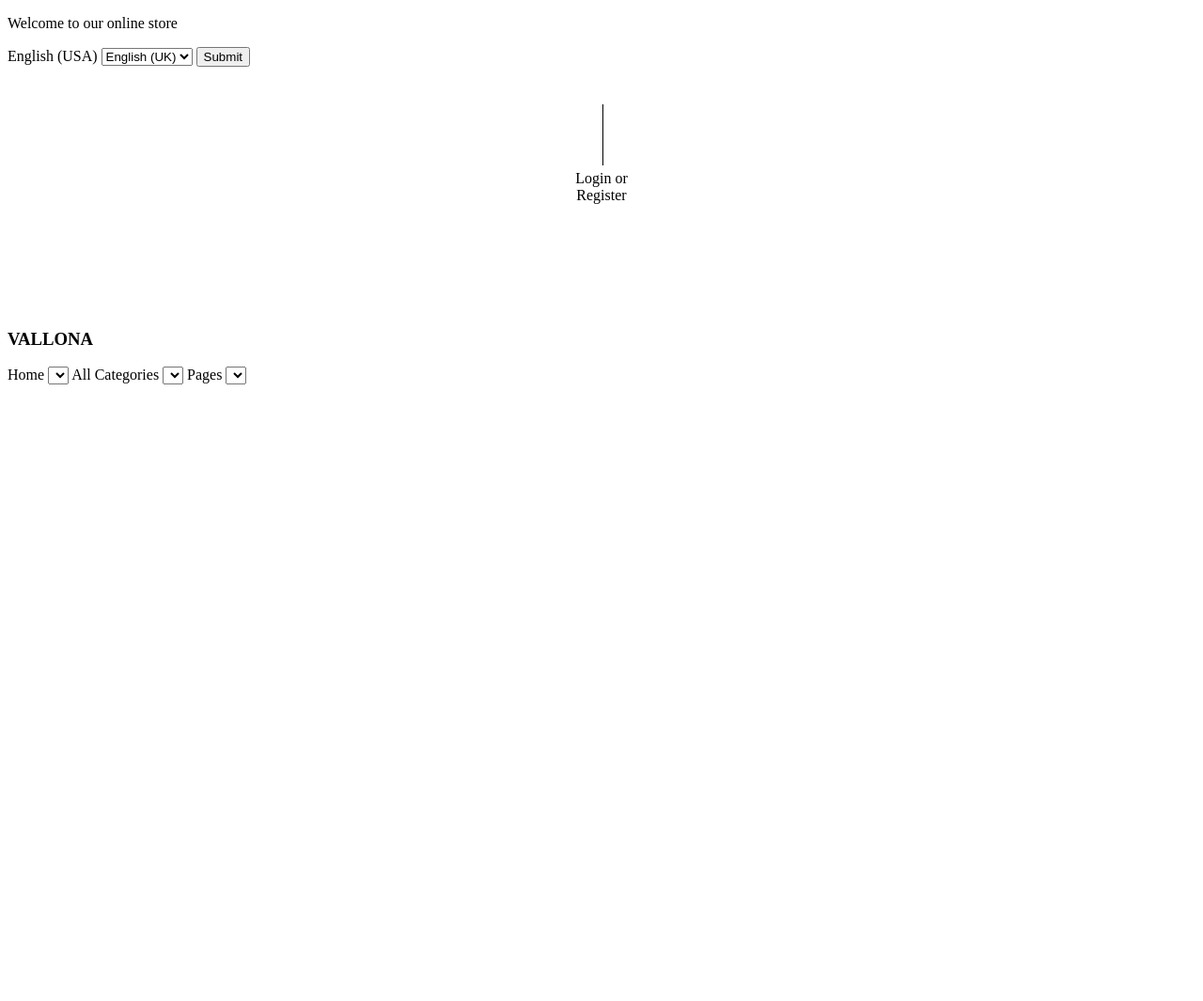
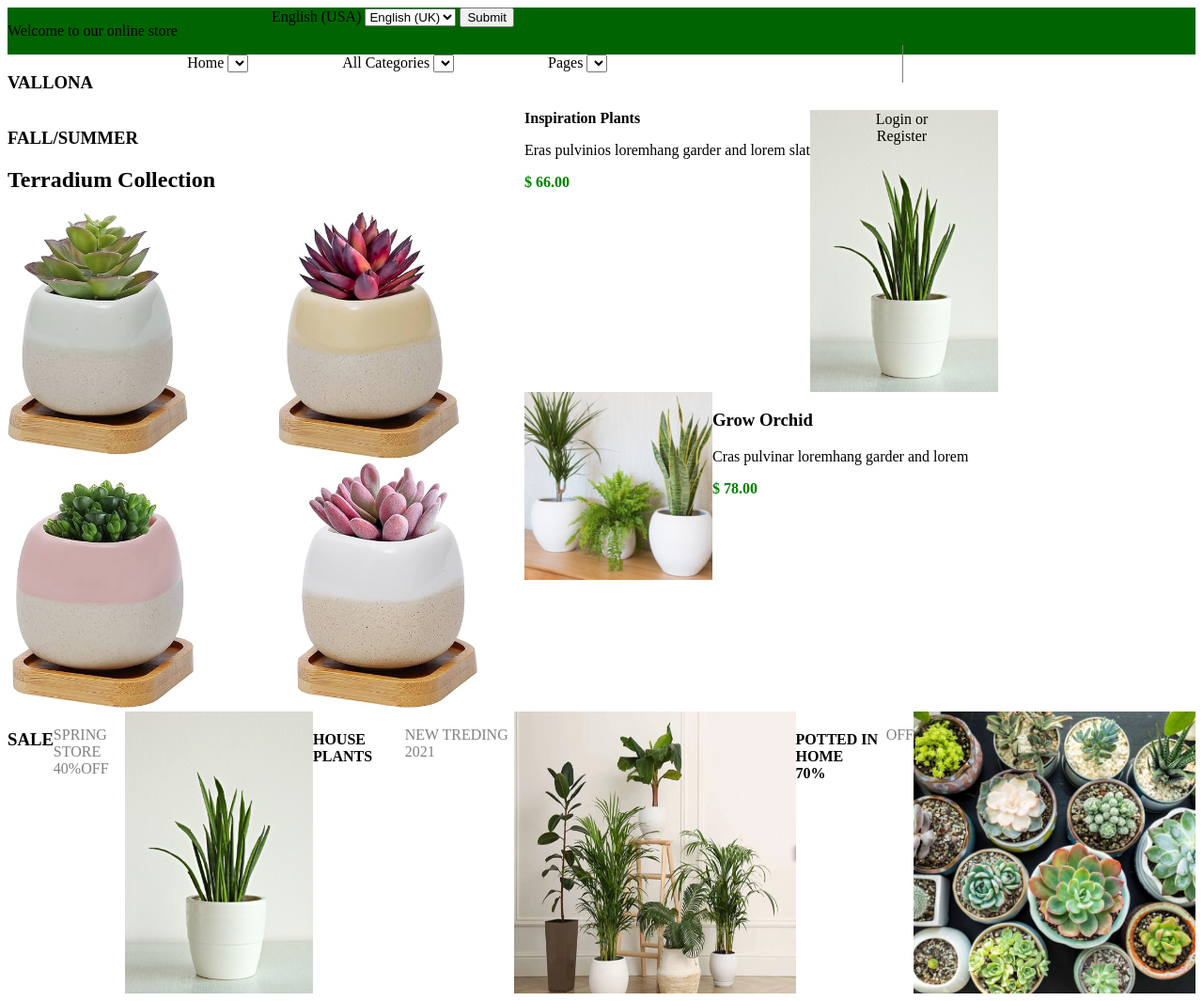
Before and after one commit to Yaar-Nuul/controlweb, a plain HTML site: page index.html in a window 1280 px wide. Shown: the whole page at 94% size. Before the commit the page ends 800 px from the top, so only its background shows below. Drawn offline with Linux system fonts and the light colour scheme.

Commit message:
add banner

```diff
--- a/index.html
+++ b/index.html
@@ -21,30 +21,107 @@
                 </form>
 
                 <span>
-                   <a>Login or Register</a>
-                </span>
-        </div>
+                       <a>Login or Register</a>
+
+         </div>
 
 
 
       <nav>
      <h3>VALLONA</h3>
+     <div>
      <a>Home</a>
      <select name="home" id="home">
+     </div>
+     <div>
         <a>Shop</a>
      <select name="home" id="home">
+    </div>
+    <div>
         <a>All Categories</a>
      <select name="home" id="home">
+    </div>
+    <div>
         <a>Blogs</a>
      <select name="home" id="home">
+    </div>
+    <div>
         <a>Pages</a>
      <select name="home" id="home">
+    </div>
+    <div>
         <a>Features</a>
      <select name="home" id="home">
+    </div>
 
       </nav>
 
 
 
+
+      <div id="landing">
+        <div>
+            <h3>FALL/SUMMER</h3>
+            <h2>Terradium Collection</h2>
+            <img src="images/plants2.jpg" alt="plants in pots" width="500px">
+        </div>
+
+
+        <div>
+        <div class="jar">
+            <div>
+            <b>Inspiration Plants</b>
+            <p>Eras pulvinios loremhang garder and lorem slat</p>
+            <b style="color: green;">$ 66.00</b>
+            </div>
+            <img src="images/plant1.jpg" alt="plant" width="200px" >
+
+        </div>
+
+        <div class="jar">
+            <img src="images/3pots.jpg" alt="Three plant pot" width="200px">
+            <div>
+            <h3>Grow Orchid</h3>
+            <p>Cras pulvinar loremhang garder and lorem</p>
+            <b style="color: green;">$ 78.00</b>
+            </div>
+
+        </div>
+      </div>
+
+      </div>
+
+
+      <div id="lotus">
+        <div class="jar">
+            <h3> SALE</h3>
+            <p style="color: gray;">SPRING STORE
+                <br>
+                 40%OFF
+            </p>
+            <img src="images/plant1.jpg" alt="white plant pot" width="200px">
+        </div>
+
+        <div class="jar">
+            <h4>HOUSE PLANTS</h4>
+            <p style="color: gray;">NEW TREDING 2021 </p>
+            <img src="images/plants.webp" alt="House plants" width="300px">
+        </div>
+
+        <div class="jar">
+        <h4> POTTED IN HOME
+            <br>
+            70%
+        </h4>
+
+        <p style="color: gray;">OFF</p>
+        <img src="images/lotus.jpg" alt="potted plants" width="300px">
+         </div>
+
+      </div>
+
+
+
+
 </body>
 </html>
--- a/style.css
+++ b/style.css
@@ -1,17 +1,17 @@
 span{
     position: relative;
-    height: 150px;
+    height: 100px;
     width: 67px;
-    display: block;
+    display: flex;
     text-align: center;
     padding-top: 100px;
     margin: 10px auto;
 }
 span:before {
-    border-left: 1px solid black;
+    border-left: 1px solid grey;
     content: "";
     display: block;
-    height: 65px;
+    height: 40px;
     left: 34px;
     position: absolute;
     top: 30px;
@@ -28,3 +28,28 @@ span:after {
     position: absolute;
     top: 123px;
 } */
+
+
+#span{
+    background-color: darkgreen;
+    display: flex;
+    gap: 100px;
+    height: 50px;
+}
+nav{
+    display: flex;
+    gap: 100px;
+}
+#landing{
+    display: flex;
+    gap: 50px;
+    background-position: center;
+}
+.jar{
+display: flex;
+
+}
+
+#lotus{
+display: flex;
+}
```
Also changed, not shown: images/green.jpg (added), images/plants2.jpg (added).
